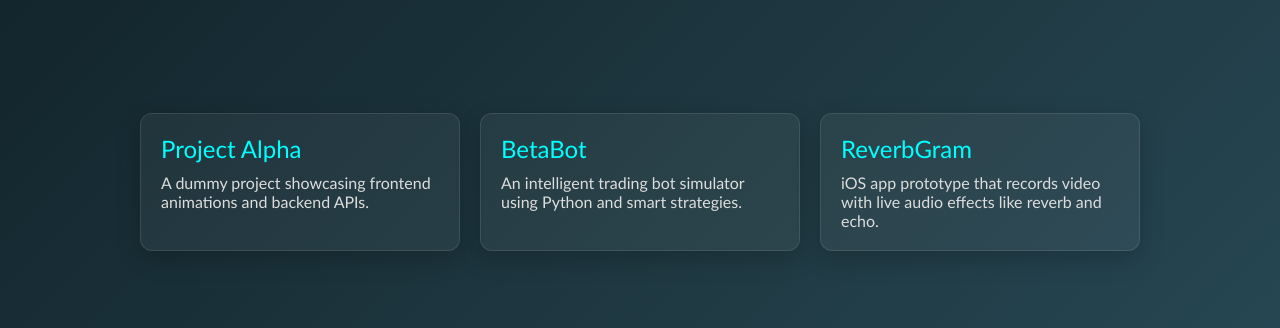
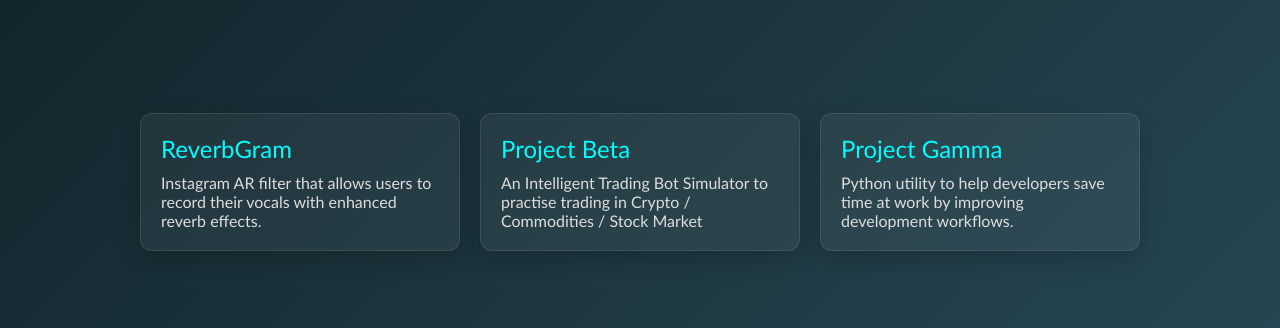
Before and after one commit to shakeeelmohamed/shakeeelmohamed.github.io, a plain HTML site: page index.html in a window 1280 px wide. Shown: the part 258-586 px from the top of the page. Drawn offline with Linux system fonts and the light colour scheme.

Commit message:
Pushing changes in project

```diff
--- a/index.html
+++ b/index.html
@@ -214,16 +214,16 @@
 
   <section class="projects" id="projects">
     <div class="project-card">
-      <div class="project-title">Project Alpha</div>
-      <div class="project-desc">A dummy project showcasing frontend animations and backend APIs.</div>
+      <div class="project-title">ReverbGram</div>
+      <div class="project-desc">Instagram AR filter that allows users to record their vocals with enhanced reverb effects.</div>
     </div>
     <div class="project-card">
-      <div class="project-title">BetaBot</div>
-      <div class="project-desc">An intelligent trading bot simulator using Python and smart strategies.</div>
+      <div class="project-title">Project Beta</div>
+      <div class="project-desc">An Intelligent Trading Bot Simulator to practise trading in Crypto / Commodities / Stock Market</div>
     </div>
     <div class="project-card">
-      <div class="project-title">ReverbGram</div>
-      <div class="project-desc">iOS app prototype that records video with live audio effects like reverb and echo.</div>
+      <div class="project-title">Project Gamma</div>
+      <div class="project-desc">Python utility to help developers save time at work by improving development workflows.</div>
     </div>
   </section>
 
```
